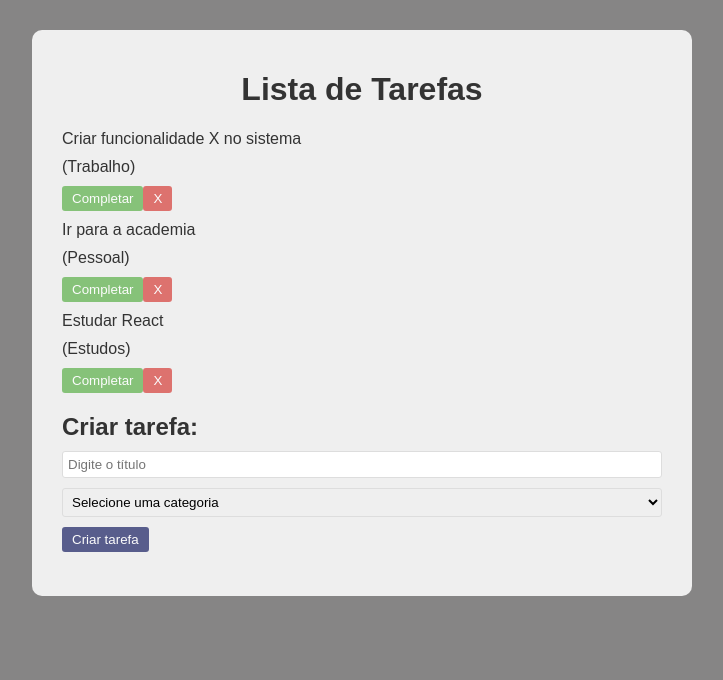
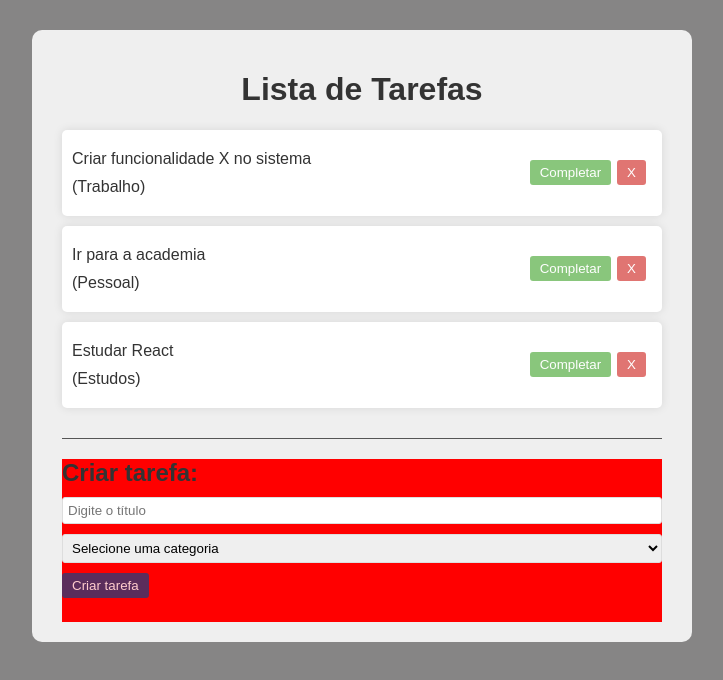
Before and after one commit to 1NicolasLima/Lista-Tarefas-Nextjs, a React (Create React App) app in the folder lista-tarefas/: page / in a window 1280 px wide. Shown: the top 680 px of the page, without its empty margins (278-1001 px from the left). Built offline with nearby package versions, Linux system fonts and the light colour scheme.

Commit message:
TodoForm 1.0
Funcionalidade do form, e pequenas alterações no css.

```diff
--- a/lista-tarefas/src/App.css
+++ b/lista-tarefas/src/App.css
@@ -33,6 +33,7 @@ button{
   background-color: #333974;
   color: #fff;
   padding: 5px 10px;
+  margin-right: 6px;
   border: none;
   border-radius: 3px;
   cursor: pointer;
@@ -43,3 +44,9 @@ button{
 button:hover{
   opacity: 1;
 }
+
+.todo-list{
+  margin-bottom: 20px;
+  padding-bottom: 20px;
+  border-bottom: 1px solid #555;
+}
--- a/lista-tarefas/src/App.jsx
+++ b/lista-tarefas/src/App.jsx
@@ -24,7 +24,18 @@ function App() {
       category: "Estudos",
       isCompleted: false,
     }
-  ])
+  ]);
+
+  const addTodo = (text, category)=>{
+    const newTodos = [...todos,{
+      id: Math.floor(Math.random()*10000),
+      text,
+      category,
+      isCompleted: false,
+    },
+  ];
+  setTodos(newTodos)
+  }
 
   return (
     <div className="app">
@@ -34,7 +45,7 @@ function App() {
          <Todo todo={todo} key={todo.id}/>
         ))}
       </div>
-      <TodoForm/>
+      <TodoForm addTodo={addTodo}/>
     </div>
   );
 }
--- a/lista-tarefas/src/components/Todo.css
+++ b/lista-tarefas/src/components/Todo.css
@@ -1,5 +1,16 @@
 .todo-form{
     padding-bottom: 1.5rem;
+}
+
+.todo{
+    background-color: #fff;
+    box-shadow: 0 0 10px rgba(0, 0 ,0 , 0.1);
+    padding: 10px;
+    margin-bottom: 10px;
+    border-radius: 5px;
+    display: flex;
+    justify-content: space-between;
+    align-items: center;
 }
 
 input, select{
--- /dev/null
+++ b/lista-tarefas/src/components/TodoForm.css
@@ -0,0 +1,3 @@
+.todo-form{
+    background-color: red;
+}
--- a/lista-tarefas/src/components/TodoForm.jsx
+++ b/lista-tarefas/src/components/TodoForm.jsx
@@ -1,6 +1,7 @@
 import React, { useState } from "react";
+import './TodoForm.css'
 
-function TodoForm(){
+const TodoForm = ({addTodo}) => {
 
     const [value, setValue] = useState("")
     const [category, setCategory] = useState("")
@@ -8,6 +9,7 @@ function TodoForm(){
     const handleSubmit = (e)=>{
         e.preventDefault();
         if(!value ||!category) return;
+        addTodo(value, category)
         setValue("");
         setCategory("")
     }
```
